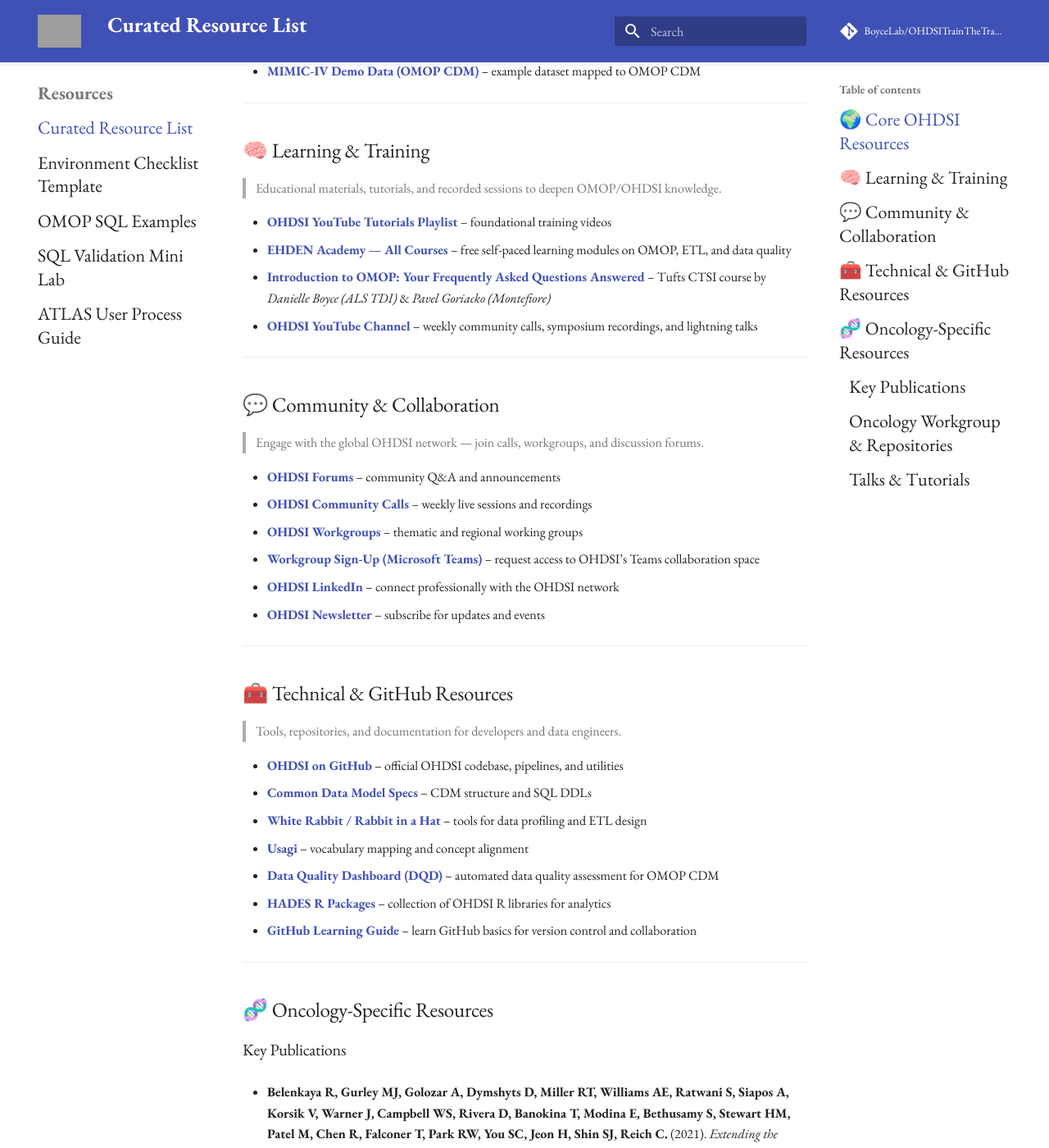
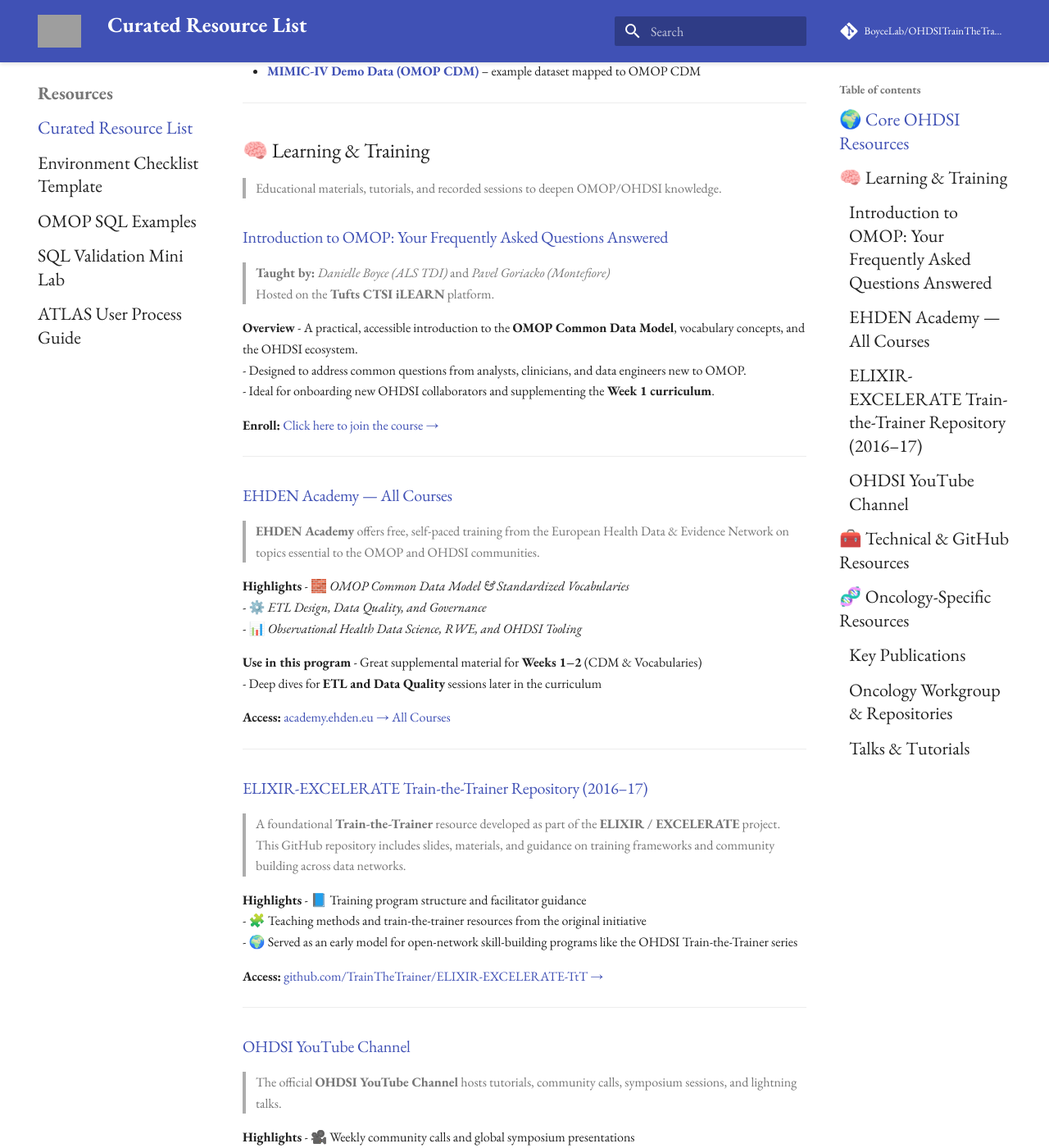
Before and after one commit to BoyceLab/OHDSITrainTheTrainer-6WK, an MkDocs documentation site: the page built from docs/resources.md, in a window 1280 px wide and 1400 px high, scrolled down 611 px. Shown: the whole window at 82% size. Built offline with MkDocs 1.6.1 and Material for MkDocs 9.7.7, drawn with Linux system fonts in a browser that asks for light colours; comment, search, counter and statistics services are not loaded; some of the changed text lies outside the part shown; grey boxes are pictures that could not be loaded.

Commit message:
Update resources.md

```diff
--- a/docs/resources.md
+++ b/docs/resources.md
@@ -23,23 +23,58 @@
 
 > Educational materials, tutorials, and recorded sessions to deepen OMOP/OHDSI knowledge.
 
-- **[OHDSI YouTube Tutorials Playlist](https://youtube.com/playlist?list=PLpzbqK7kvfeXRQktX0PV-cRpb3EFA2e7Z)** – foundational training videos
-- **[EHDEN Academy — All Courses](https://academy.ehden.eu/course/index.php?categoryid=all)** – free self-paced learning modules on OMOP, ETL, and data quality
-- **[Introduction to OMOP: Your Frequently Asked Questions Answered](https://ilearn.tuftsctsi.org/product?catalog=D1RS_2025_18)** – Tufts CTSI course by *Danielle Boyce (ALS TDI)* & *Pavel Goriacko (Montefiore)*
-- **[OHDSI YouTube Channel](https://www.youtube.com/@OHDSI)** – weekly community calls, symposium recordings, and lightning talks
+### [Introduction to OMOP: Your Frequently Asked Questions Answered](https://ilearn.tuftsctsi.org/product?catalog=D1RS_2025_18)
+> **Taught by:** *Danielle Boyce (ALS TDI)* and *Pavel Goriacko (Montefiore)*
+> Hosted on the **Tufts CTSI iLEARN** platform.
+
+**Overview**
+- A practical, accessible introduction to the **OMOP Common Data Model**, vocabulary concepts, and the OHDSI ecosystem.
+- Designed to address common questions from analysts, clinicians, and data engineers new to OMOP.
+- Ideal for onboarding new OHDSI collaborators and supplementing the **Week 1 curriculum**.
+
+**Enroll:** [Click here to join the course →](https://ilearn.tuftsctsi.org/product?catalog=D1RS_2025_18)
+
+---
+### [EHDEN Academy — All Courses](https://academy.ehden.eu/course/index.php?categoryid=all)
+> **EHDEN Academy** offers free, self-paced training from the European Health Data & Evidence Network on topics essential to the OMOP and OHDSI communities.
+
+**Highlights**
+- 🧱 *OMOP Common Data Model & Standardized Vocabularies*
+- ⚙️ *ETL Design, Data Quality, and Governance*
+- 📊 *Observational Health Data Science, RWE, and OHDSI Tooling*
+
+**Use in this program**
+- Great supplemental material for **Weeks 1–2** (CDM & Vocabularies)
+- Deep dives for **ETL and Data Quality** sessions later in the curriculum
+
+**Access:** [academy.ehden.eu → All Courses](https://academy.ehden.eu/course/index.php?categoryid=all)
 
 ---
 
-## 💬 Community & Collaboration
+### [ELIXIR-EXCELERATE Train-the-Trainer Repository (2016–17)](https://github.com/TrainTheTrainer/ELIXIR-EXCELERATE-TtT)
 
-> Engage with the global OHDSI network — join calls, workgroups, and discussion forums.
+> A foundational **Train-the-Trainer** resource developed as part of the **ELIXIR / EXCELERATE** project.
+> This GitHub repository includes slides, materials, and guidance on training frameworks and community building across data networks.
 
-- **[OHDSI Forums](https://forums.ohdsi.org/)** – community Q&A and announcements
-- **[OHDSI Community Calls](https://ohdsi.org/community-calls/)** – weekly live sessions and recordings
-- **[OHDSI Workgroups](https://www.ohdsi.org/workgroups/)** – thematic and regional working groups
-- **[Workgroup Sign-Up (Microsoft Teams)](https://forms.office.com/Pages/ResponsePage.aspx?id=lAAPoyCRq0q6TOVQkCOy1ZyG6Ud_r2tKuS0HcGnqiQZUQ05MOU9BSzEwOThZVjNQVVFGTDNZRENONiQlQCN0PWcu)** – request access to OHDSI’s Teams collaboration space
-- **[OHDSI LinkedIn](https://www.linkedin.com/company/ohdsi)** – connect professionally with the OHDSI network
-- **[OHDSI Newsletter](https://ohdsi.org/subscribe-to-our-newsletter/)** – subscribe for updates and events
+**Highlights**
+- 📘 Training program structure and facilitator guidance
+- 🧩 Teaching methods and train-the-trainer resources from the original initiative
+- 🌍 Served as an early model for open-network skill-building programs like the OHDSI Train-the-Trainer series
+
+**Access:** [github.com/TrainTheTrainer/ELIXIR-EXCELERATE-TtT →](https://github.com/TrainTheTrainer/ELIXIR-EXCELERATE-TtT)
+
+
+---
+
+### [OHDSI YouTube Channel](https://www.youtube.com/@OHDSI)
+> The official **OHDSI YouTube Channel** hosts tutorials, community calls, symposium sessions, and lightning talks.
+
+**Highlights**
+- 🎥 Weekly community calls and global symposium presentations
+- 📚 Deep dives into the OMOP CDM, Atlas, HADES, and data quality tools
+- 🌍 Great for visual learners and staying up to date with OHDSI developments
+
+**Access:** [youtube.com/@OHDSI →](https://www.youtube.com/@OHDSI)
 
 ---
 
```
